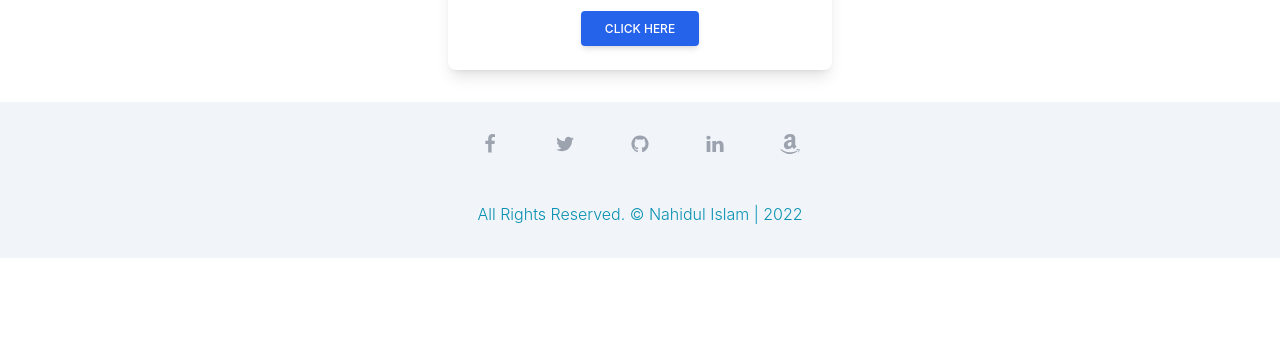
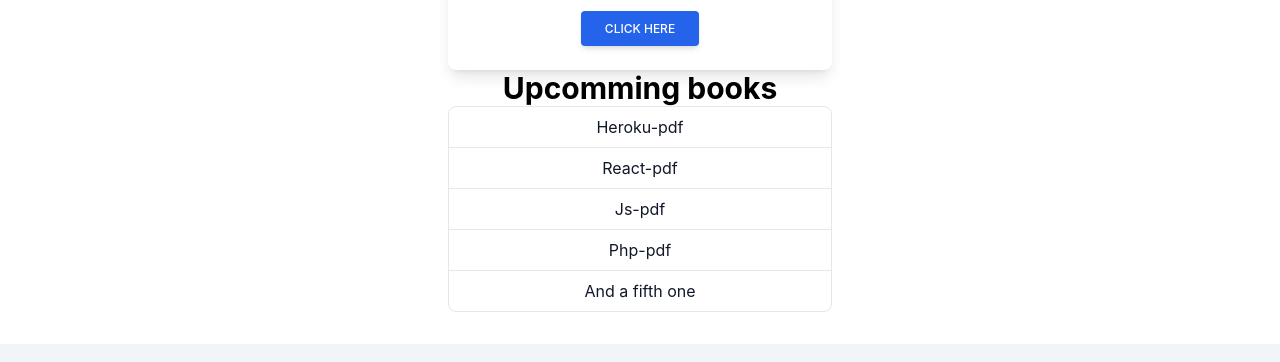
Before and after one commit to withnahidul/assignment-11-client, a React (Create React App) app: page / in a window 1280 px wide. Shown: the part 1321-1683 px from the top of the page. Before the commit the page ends 1579 px from the top, so only its background shows below. Built offline with nearby package versions, Linux system fonts and the light colour scheme; no server answers.

Commit message:
last-edit

```diff
--- a/src/App.js
+++ b/src/App.js
@@ -14,6 +14,7 @@ import RequireAuth from './components/Login/RequireAuth/RequireAuth';
 import ManageInventory from './components/ManageInventory/ManageInventory';
 import NotFound from './components/NotFound/NotFound';
 import ProceedMyItems from './components/ProceedMyItems/ProceedMyItems';
+import Extra from './components/Review/Extra/Extra';
 import Review from './components/Review/Review';
 import Selected from './components/Selected/Selected';
 
@@ -56,6 +57,7 @@ function App() {
         <Route path="*" element={<NotFound></NotFound>}></Route>
       </Routes>
       <Review></Review>
+      <Extra></Extra>
       <Footer></Footer>
       <ToastContainer />
     </div>
--- /dev/null
+++ b/src/components/Review/Extra/Extra.js
@@ -0,0 +1,22 @@
+import React from "react";
+
+const Extra = () => {
+  return (
+    <div>
+      <h2 className="text-3xl font-bold">Upcomming books</h2>
+      <div class="flex justify-center">
+        <ul class="bg-white rounded-lg border border-gray-200 w-96 text-gray-900">
+          <li class="px-6 py-2 border-b border-gray-200 w-full rounded-t-lg">
+            Heroku-pdf
+          </li>
+          <li class="px-6 py-2 border-b border-gray-200 w-full">React-pdf</li>
+          <li class="px-6 py-2 border-b border-gray-200 w-full">Js-pdf</li>
+          <li class="px-6 py-2 border-b border-gray-200 w-full">Php-pdf</li>
+          <li class="px-6 py-2 w-full rounded-b-lg">And a fifth one</li>
+        </ul>
+      </div>
+    </div>
+  );
+};
+
+export default Extra;
```
